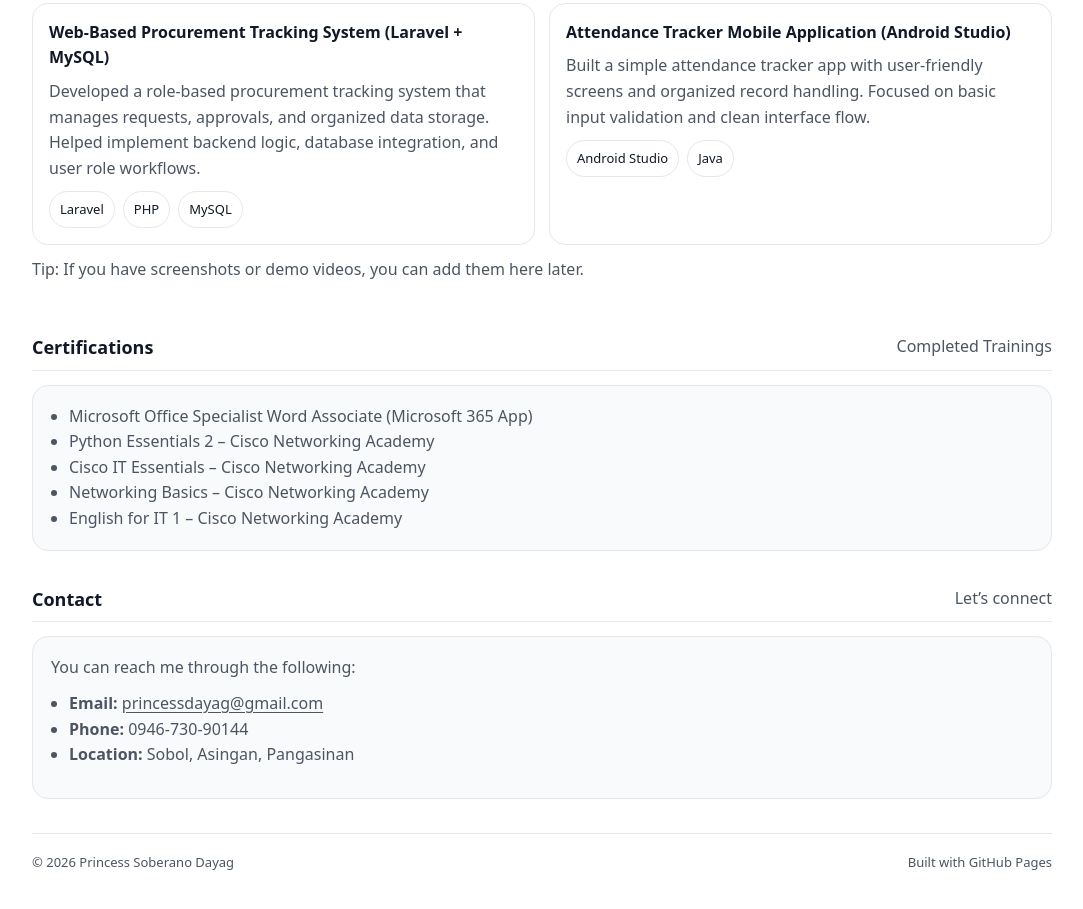
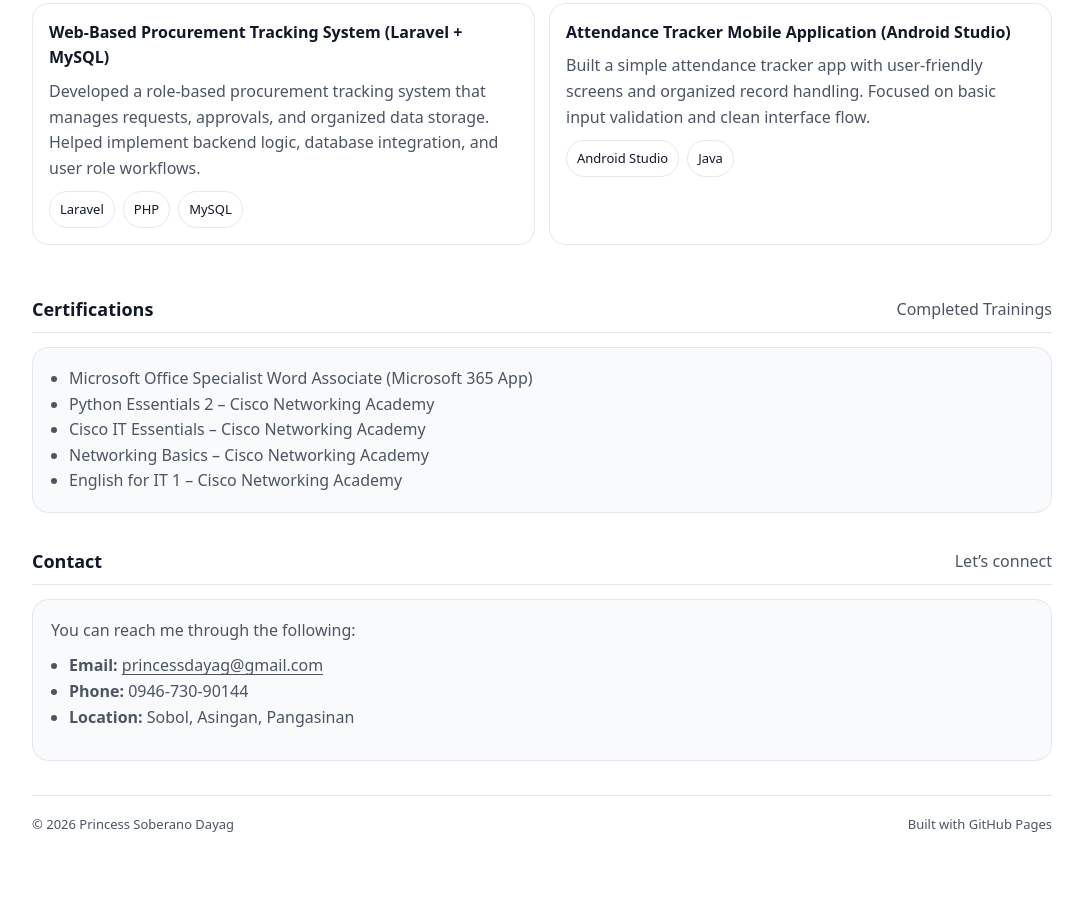
Before and after one commit to princessdayag/princessdayag-portfolio, a plain HTML site: page index.html in a window 1280 px wide. Shown: the part 891-1800 px from the top of the page, without its empty margins (98-1181 px from the left). Drawn offline with Linux system fonts and the light colour scheme.

Commit message:
Update index.html

```diff
--- a/index.html
+++ b/index.html
@@ -327,7 +327,7 @@
       </div>
 
       <p class="muted" style="margin-top:12px;">
-        Tip: If you have screenshots or demo videos, you can add them here later.
+
       </p>
     </section>
 
```
